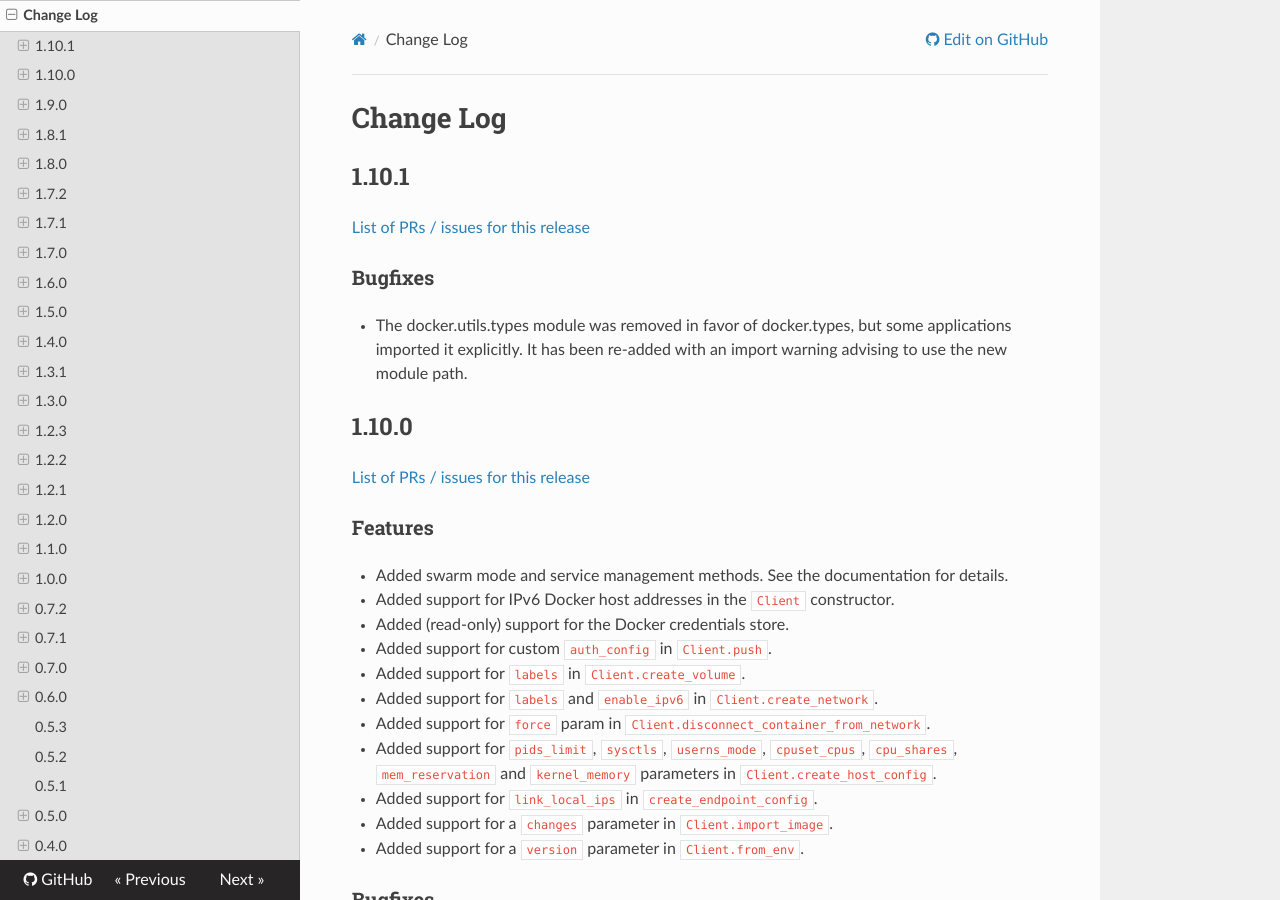
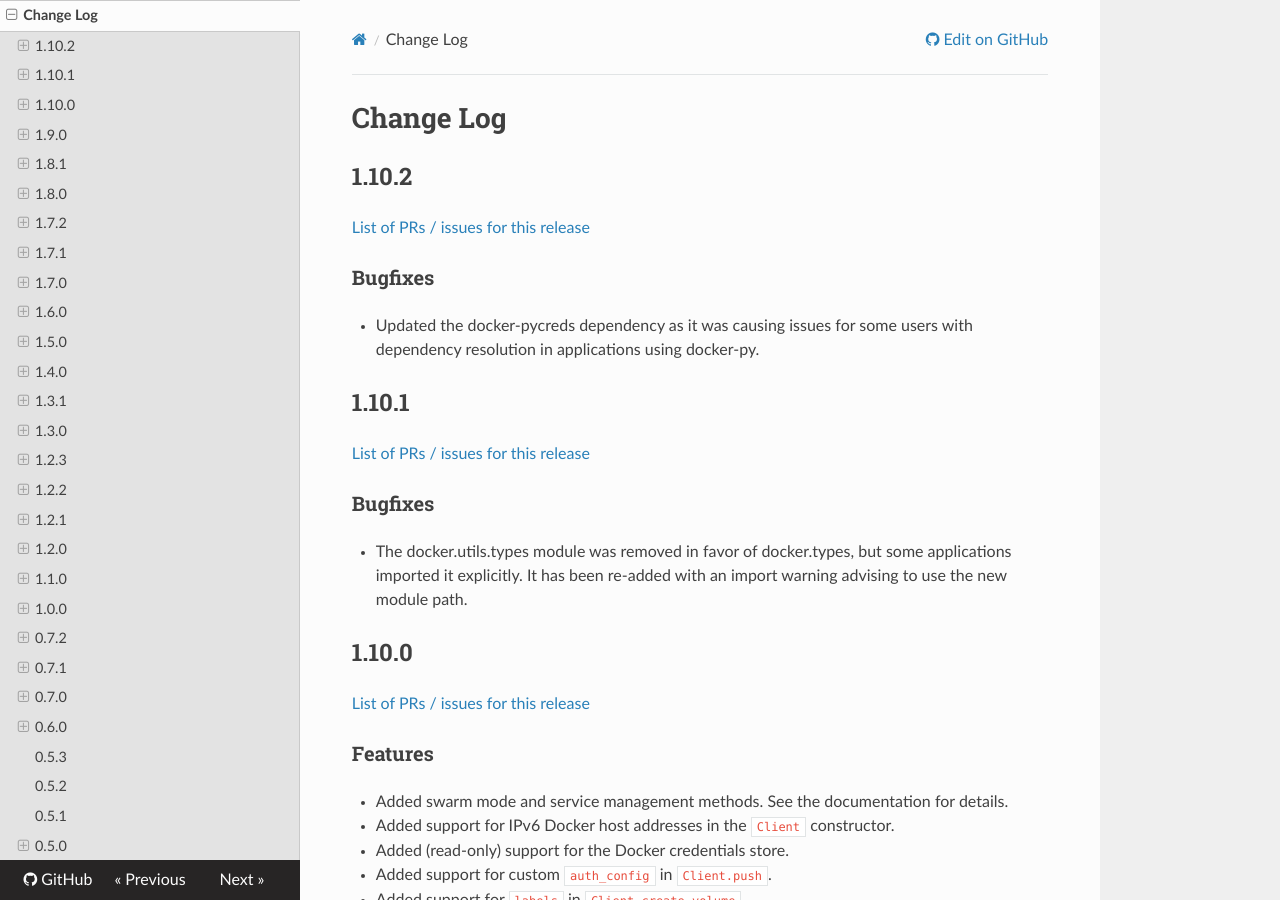
Before and after one commit to docker/docker-py, an MkDocs documentation site: the page built from docs/change_log.md, in a window 1280 px wide and 900 px high. Built offline with MkDocs 1.6.1, drawn with Linux system fonts in a browser that asks for light colours; nearby versions of some CDN libraries; old or Windows-style settings are respelled for this version of MkDocs.

Commit message:
Bump docker-pycreds dependency ; bump patch number
Signed-off-by: Joffrey F <joffrey@docker.com>

```diff
--- a/docker/version.py
+++ b/docker/version.py
@@ -1,2 +1,2 @@
-version = "1.10.1"
+version = "1.10.2"
 version_info = tuple([int(d) for d in version.split("-")[0].split(".")])
--- a/docs/change_log.md
+++ b/docs/change_log.md
@@ -1,5 +1,16 @@
 Change Log
 ==========
+
+1.10.2
+------
+
+[List of PRs / issues for this release](https://github.com/docker/docker-py/issues?q=milestone%3A1.10.0+is%3Aclosed)
+
+### Bugfixes
+
+* Updated the docker-pycreds dependency as it was causing issues for some
+  users with dependency resolution in applications using docker-py.
+
 
 1.10.1
 ------
--- a/requirements.txt
+++ b/requirements.txt
@@ -3,4 +3,4 @@
 websocket-client==0.32.0
 backports.ssl_match_hostname>=3.5 ; python_version < '3.5'
 ipaddress==1.0.16 ; python_version < '3.3'
-docker-pycreds==0.2.0
+docker-pycreds==0.2.1
--- a/setup.py
+++ b/setup.py
@@ -12,7 +12,7 @@
     'requests >= 2.5.2, < 2.11',
     'six >= 1.4.0',
     'websocket-client >= 0.32.0',
-    'docker-pycreds >= 0.2.0'
+    'docker-pycreds >= 0.2.1'
 ]
 
 if sys.platform == 'win32':
```
